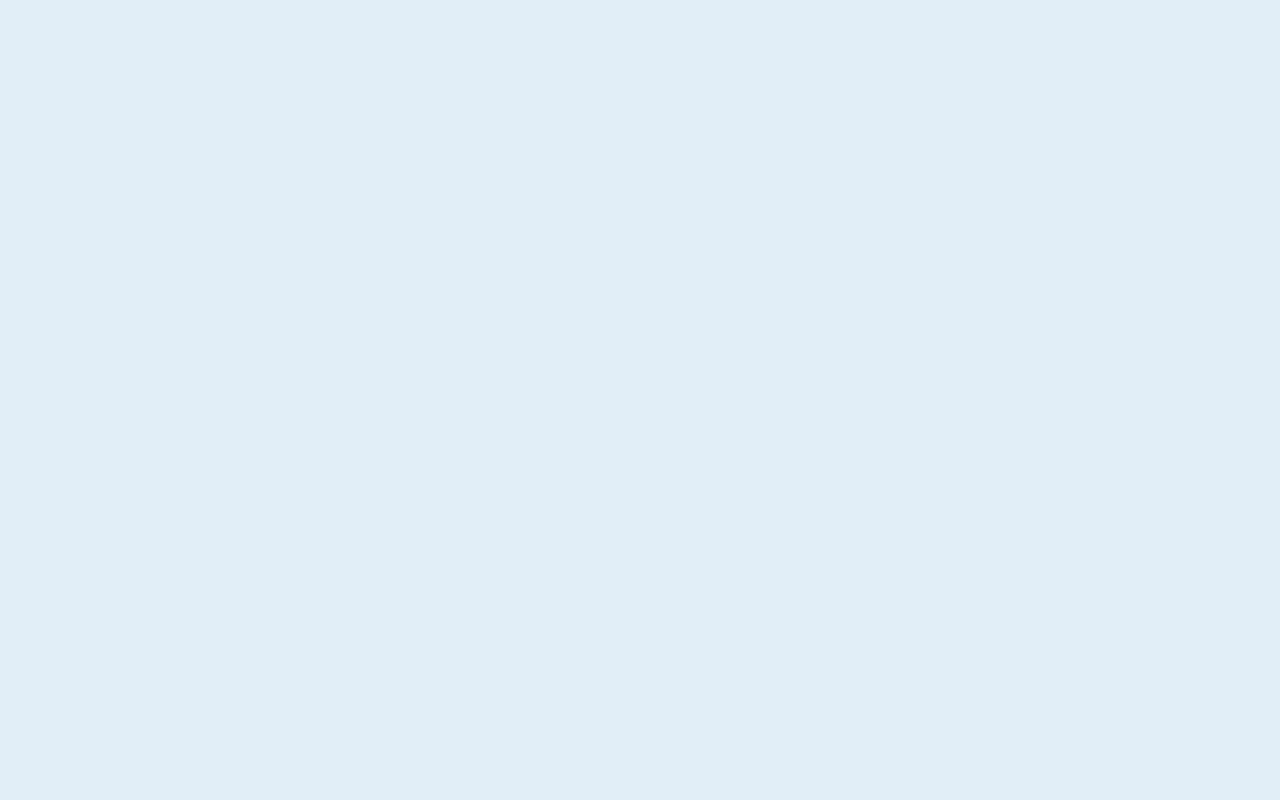
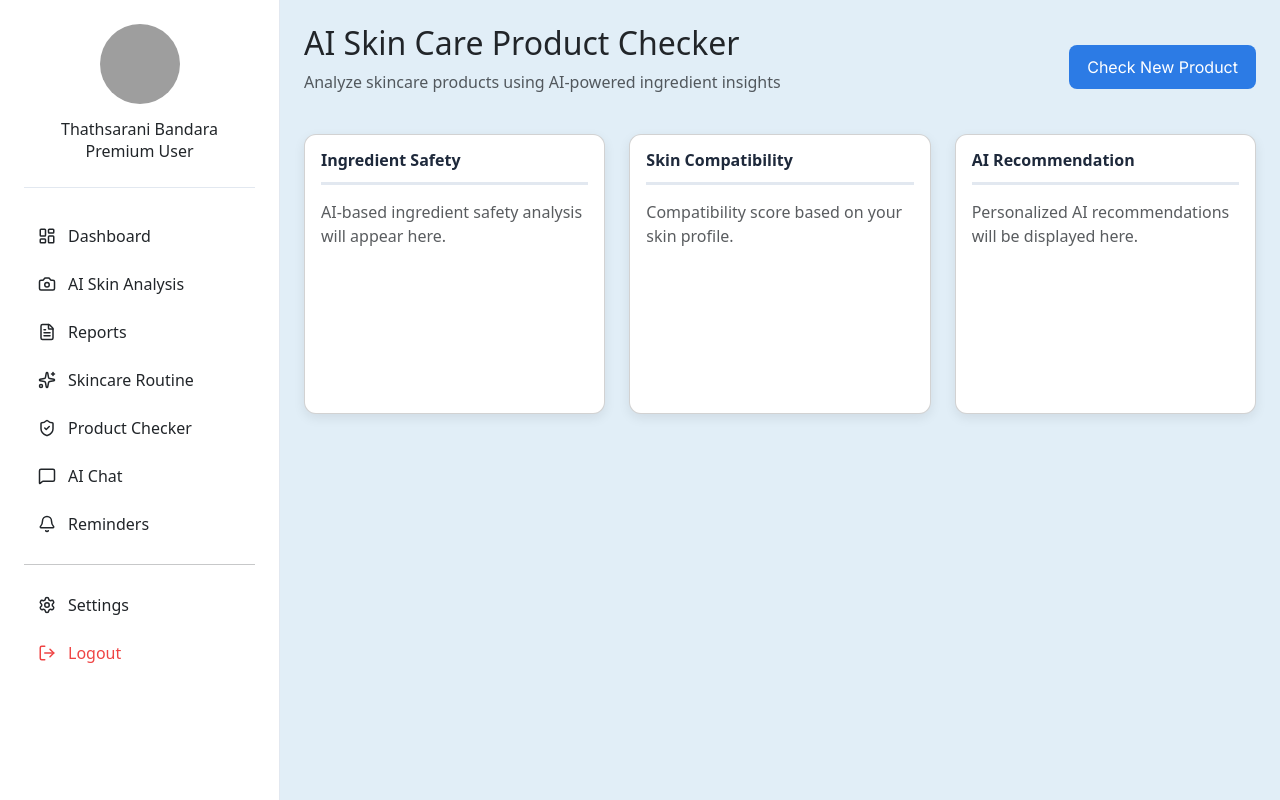
Before and after one commit to NimsaraVTA/SkinIQ---The-Final-Project, a React (Vite) app in the folder skinIQ/: page /product-checker in a window 1280 px wide. Before the commit this address had no page. Built offline with nearby package versions, Linux system fonts and the light colour scheme; grey boxes are pictures that could not be loaded.

Commit message:
create dashboard for skin care product checker

```diff
--- a/skinIQ/src/SkinIQ.jsx
+++ b/skinIQ/src/SkinIQ.jsx
@@ -7,6 +7,7 @@ import AIChatLayout from "./components/pages/AIChatDashboard Page/AIChatLayout";
 import ProfileLayout from "./components/pages/User Profile Page/ProfileLayout";
 import AiSkinAnalysisLayout from "./components/pages/AISkinAnalysis Page/AiSkinAnalysisLayout";
 import ReportsLayout from "./components/pages/Reports Page/ReportsLayout";
+import ProductCheckerLayout from "./components/pages/Product Checker Page/ProductCheckerLayout";
 
 const SkinIQ = () => {
   return (
@@ -19,6 +20,7 @@ const SkinIQ = () => {
         <Route path="/profile" element={<ProfileLayout />} />
         <Route path="/ai-skin-analysis" element={<AiSkinAnalysisLayout />}/>
         <Route path="/reports" element={<ReportsLayout />} />
+        <Route path="/product-checker" element={<ProductCheckerLayout />} />
       </Routes>
     </Router>
   );
--- a/skinIQ/src/components/molecules/SideBar/Sidebar.jsx
+++ b/skinIQ/src/components/molecules/SideBar/Sidebar.jsx
@@ -49,7 +49,9 @@ const Sidebar = ({ isOpen, onClose }) => {
           <FileText size={18} /> Reports
         </li>
         <li><Sparkles size={18} /> Skincare Routine</li>
-        <li><ShieldCheck size={18} /> Product Checker</li>
+        <li onClick={() => navigate("/product-checker")}>
+          <ShieldCheck size={18} /> Product Checker
+        </li>
         <li onClick={() => navigate("/ai-chat")}>
           <MessageSquare size={18} /> AI Chat
         </li>
--- /dev/null
+++ b/skinIQ/src/components/pages/Product Checker Page/ProductCheckerDashboard.jsx
@@ -0,0 +1,59 @@
+import React from "react";
+import Card from "../../atoms/Card/Card";
+import Button from "../../atoms/Button/Button";
+
+const ProductCheckerDashboard = () => {
+  return (
+    <>
+      <div className="d-flex justify-content-between align-items-center mb-4">
+        <div>
+          <h2>AI Skin Care Product Checker</h2>
+          <p className="text-muted">
+            Analyze skincare products using AI-powered ingredient insights
+          </p>
+        </div>
+
+        <Button variant="primary">
+          Check New Product
+        </Button>
+      </div>
+
+      <div className="row g-4">
+        <div className="col-md-4">
+          <Card className="dashboard-card">
+            <h5 className="card-title-bordered">Ingredient Safety</h5>
+            <div className="card-scroll-content">
+              <p className="text-muted">
+                AI-based ingredient safety analysis will appear here.
+              </p>
+            </div>
+          </Card>
+        </div>
+
+        <div className="col-md-4">
+          <Card className="dashboard-card">
+            <h5 className="card-title-bordered">Skin Compatibility</h5>
+            <div className="card-scroll-content">
+              <p className="text-muted">
+                Compatibility score based on your skin profile.
+              </p>
+            </div>
+          </Card>
+        </div>
+
+        <div className="col-md-4">
+          <Card className="dashboard-card">
+            <h5 className="card-title-bordered">AI Recommendation</h5>
+            <div className="card-scroll-content">
+              <p className="text-muted">
+                Personalized AI recommendations will be displayed here.
+              </p>
+            </div>
+          </Card>
+        </div>
+      </div>
+    </>
+  );
+};
+
+export default ProductCheckerDashboard;
--- /dev/null
+++ b/skinIQ/src/components/pages/Product Checker Page/ProductCheckerLayout.jsx
@@ -0,0 +1,32 @@
+import React, { useState } from "react";
+import "../Dashboard Page/Dashboard.css";
+import Sidebar from "../../molecules/SideBar/Sidebar";
+import Topbar from "../../molecules/Topbar/Topbar";
+import ProductCheckerDashboard from "./ProductCheckerDashboard";
+
+const ProductCheckerLayout = () => {
+  const [sidebarOpen, setSidebarOpen] = useState(false);
+
+  return (
+    <div className="dashboard-container">
+      <Sidebar isOpen={sidebarOpen} onClose={() => setSidebarOpen(false)} />
+
+      <div className="dashboard-main-wrapper">
+        <Topbar onMenuClick={() => setSidebarOpen(true)} />
+
+        <main className="dashboard-main">
+          <ProductCheckerDashboard />
+        </main>
+      </div>
+
+      {sidebarOpen && (
+        <div
+          className="sidebar-overlay"
+          onClick={() => setSidebarOpen(false)}
+        />
+      )}
+    </div>
+  );
+};
+
+export default ProductCheckerLayout;
```
